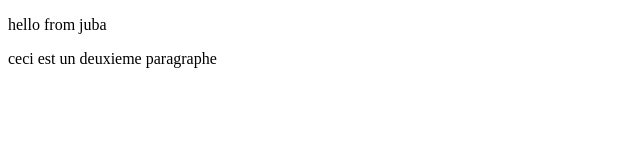
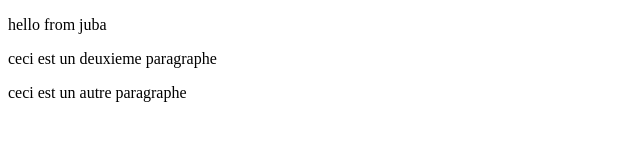
Before and after one commit to juba027/ma_solution_a_deployer_ci_cd, a plain HTML site: page index.html in a window 1280 px wide. Shown: the whole page, without its empty margins (0-640 px from the left). Drawn offline with Linux system fonts and the light colour scheme.

Commit message:
secondparagraphe2

```diff
--- a/index.html
+++ b/index.html
@@ -7,5 +7,7 @@
   <body>
     <p>hello from juba</p>
     <p>ceci est un deuxieme paragraphe</p>
+    <p>ceci est un autre paragraphe</p>
+
   </body>
 </html>
```
Also changed, not shown: 1 other file.
